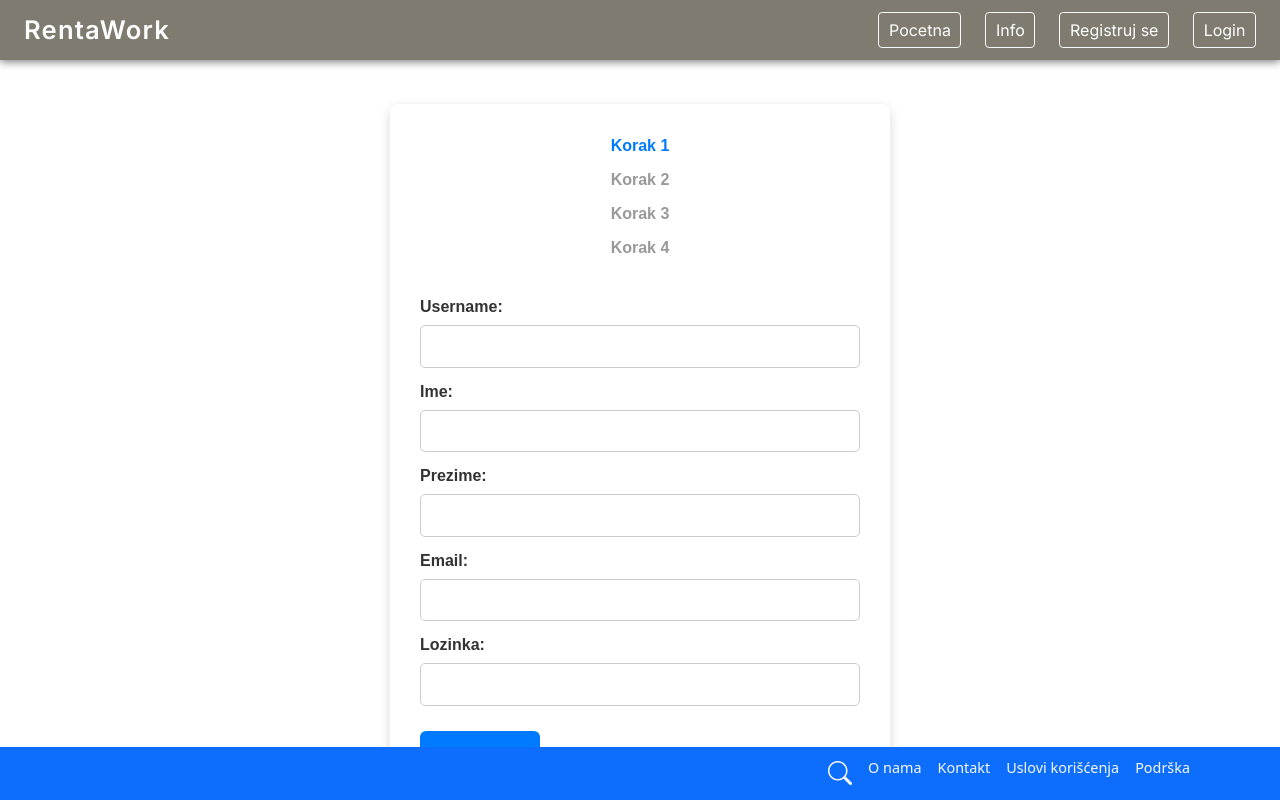
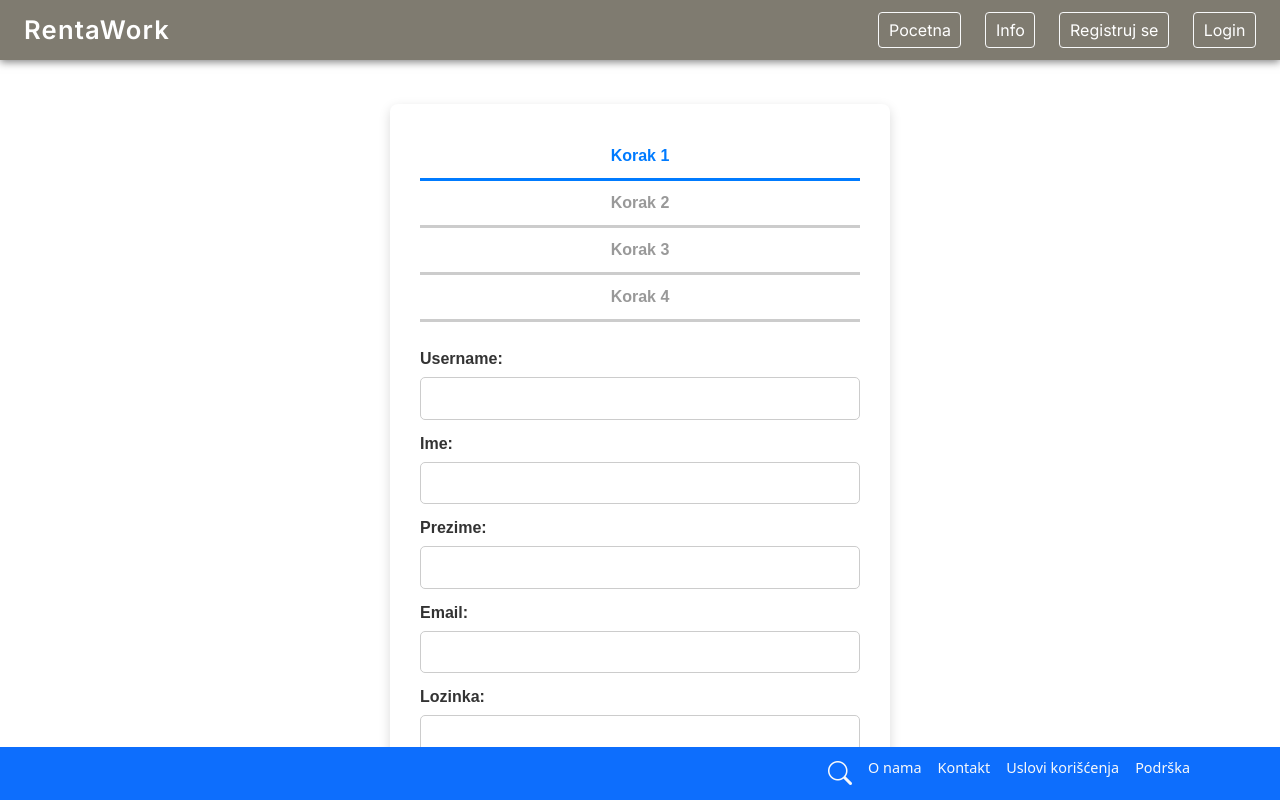
Before and after one commit to mnenadmm/rentaWorks, an Angular app in the folder client/: page /register in a window 1280 px wide. Built offline with nearby package versions, Linux system fonts and the light colour scheme.

Commit message:
pronwe;lddd;fffdf

```diff
--- a/client/src/app/auth/registracija/registracija.component.css
+++ b/client/src/app/auth/registracija/registracija.component.css
@@ -15,55 +15,52 @@
   display: flex;
   justify-content: space-between;
   margin-bottom: 25px;
-  padding: 0 10px;
+  overflow-x: auto;
+  scrollbar-width: thin;
+  scrollbar-color: #007bff #eee;
+}
+
+.progress-bar::-webkit-scrollbar {
+  height: 6px;
+}
+
+.progress-bar::-webkit-scrollbar-thumb {
+  background-color: #007bff;
+  border-radius: 3px;
 }
 
 .korak {
-  position: relative;
-  flex: 1;
+  flex: 1 0 auto;
   text-align: center;
+  padding: 10px 8px;
   font-weight: 600;
   color: #999;
-  cursor: default;
-  padding-bottom: 10px;
-  user-select: none;
+  border-bottom: 3px solid #ccc;
+  position: relative;
+  min-width: 80px;
+  white-space: nowrap;
+  transition: color 0.3s ease, border-color 0.3s ease;
+}
+
+.korak.active {
+  color: #007bff;
+  border-color: #007bff;
 }
 
 .korak:not(:last-child)::after {
   content: '';
   position: absolute;
+  right: 0;
   top: 50%;
-  right: 0;
   transform: translateY(-50%);
-  height: 4px;
+  height: 3px;
   width: 100%;
-  background-color: #ccc;
+  background: #ccc;
   z-index: -1;
 }
 
-.korak.active {
-  color: #007bff;
-}
-
 .korak.active:not(:last-child)::after {
-  background-color: #007bff;
-}
-
-.korak .broj {
-  display: inline-block;
-  width: 30px;
-  height: 30px;
-  line-height: 30px;
-  border-radius: 50%;
-  background-color: #ccc;
-  color: white;
-  margin-bottom: 6px;
-  font-weight: bold;
-  transition: background-color 0.3s ease;
-}
-
-.korak.active .broj {
-  background-color: #007bff;
+  background: #007bff;
 }
 
 label {
@@ -124,6 +121,7 @@ button:disabled {
   cursor: not-allowed;
 }
 
+
 /* Desktop i veći ekrani */
 
 @media (min-width: 768px) {
@@ -134,11 +132,11 @@ button:disabled {
   }
 
   .progress-bar {
-    padding: 0;
+    overflow-x: visible;
   }
 
   .korak {
-    cursor: default;
+    min-width: auto;
   }
 
   .dugmici {
```
